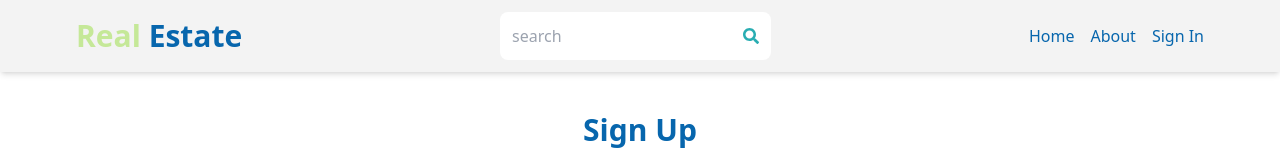
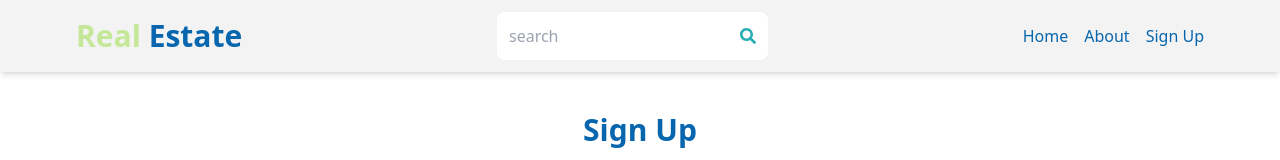
Before and after one commit to deepanshu2711/Real-EState-MERN-stack, a React (Vite) app in the folder client/: page /signup in a window 1280 px wide. Shown: the top 160 px of the page. Built offline with nearby package versions, Linux system fonts and the light colour scheme; no server answers.

Commit message:
update header and make profile page private

```diff
--- a/client/src/App.jsx
+++ b/client/src/App.jsx
@@ -6,6 +6,7 @@ import About from './pages/About.jsx';
 import Profile from './pages/Profile.jsx';
 import SignUp from './pages/SignUp.jsx';
 import Header from './pages/Header.jsx';
+import PrivateRoute from "./components/PrivateRoute.jsx";
 
 
 
@@ -19,7 +20,9 @@ function App() {
         <Route path='/' element ={<Home />} />
         <Route path='/signin' element ={<SignIn />} />
         <Route path='/signup' element ={<SignUp />} />
+        <Route element ={<PrivateRoute />}>
         <Route path='/profile' element ={<Profile />} />
+        </Route>
         <Route path='/about' element ={<About />} />
       </Routes>
     </BrowserRouter>
--- /dev/null
+++ b/client/src/components/PrivateRoute.jsx
@@ -0,0 +1,10 @@
+import React from 'react';
+import{useSelector} from "react-redux"
+import { Outlet , Navigate } from 'react-router-dom';
+
+function PrivateRoute(props) {
+    const {currentUser} = useSelector((state) => state.user);
+    return currentUser ? <Outlet /> : <Navigate to='/signin'/>
+}
+
+export default PrivateRoute;
--- a/client/src/pages/Header.jsx
+++ b/client/src/pages/Header.jsx
@@ -1,7 +1,9 @@
 import {FaSearch} from 'react-icons/fa';
 import { Link } from 'react-router-dom';
+import{useSelector} from "react-redux"
 
 function Header(props) {
+    const {currentUser} = useSelector((state) => state.user);
     return (
         <header className='bg-custom_green-100 shadow-md '>
         <div className='flex justify-between p-3 max-w-6xl mx-auto items-center'>
@@ -17,9 +19,16 @@ function Header(props) {
             <Link to='/about'>
             <li className=' hover:underline cursor-pointer'>About</li>
             </Link>
-            <Link to='/signin'>
-            <li className=' hover:underline cursor-pointer'>Sign In</li>
-            </Link>
+            {currentUser ? (
+                <Link to='/profile'>
+                <img className='rounded-full h-7 w-7 object-cover' src={currentUser.avatar} alt='profile image'/>
+                </Link>
+            ):(
+                <Link to='/signup'>
+                <li className=' hover:underline cursor-pointer'>Sign Up</li>
+                </Link>
+            )
+            }
         </ul>
         </div>
 
```
